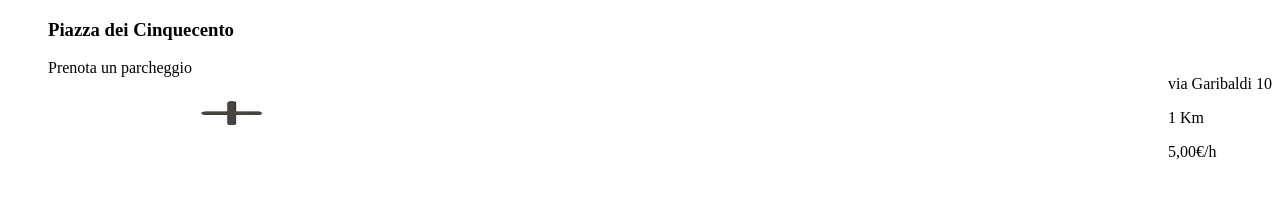
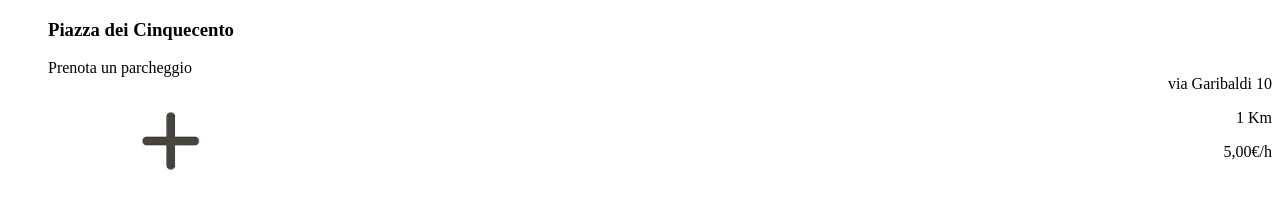
Before and after one commit to ChiaraGismondi02/2020-21-verifica, a plain HTML site: page index.html in a window 1280 px wide. Drawn offline with Linux system fonts and the light colour scheme.

Commit message:
index.html

```diff
--- a/index.html
+++ b/index.html
@@ -17,7 +17,7 @@
       </div>
       <div class="prenota">
       <p>Prenota un parcheggio</p>
-      <img src="plusblack.jpg">
+      <img src="plusblack.jpg" class="center">
       </div>
     </li>
 
--- a/style.css
+++ b/style.css
@@ -2,16 +2,18 @@ ul{
   list-style-type: none;
 }
 img{
+  cursor: pointer;
+}
+.center {
   display: block;
-  margin-left:auto;
-  margin-right:auto;
-  width: 25%;
-  cursor: pointer;
-  height: 40px;
+  margin-left: auto;
+  margin-right: auto;
+  width: 35%;
 }
 .info{
   float: right;
+  text-align: right;
 }
 .prenota{
-  width:30% ;
+  width:20% ;
 }
```
